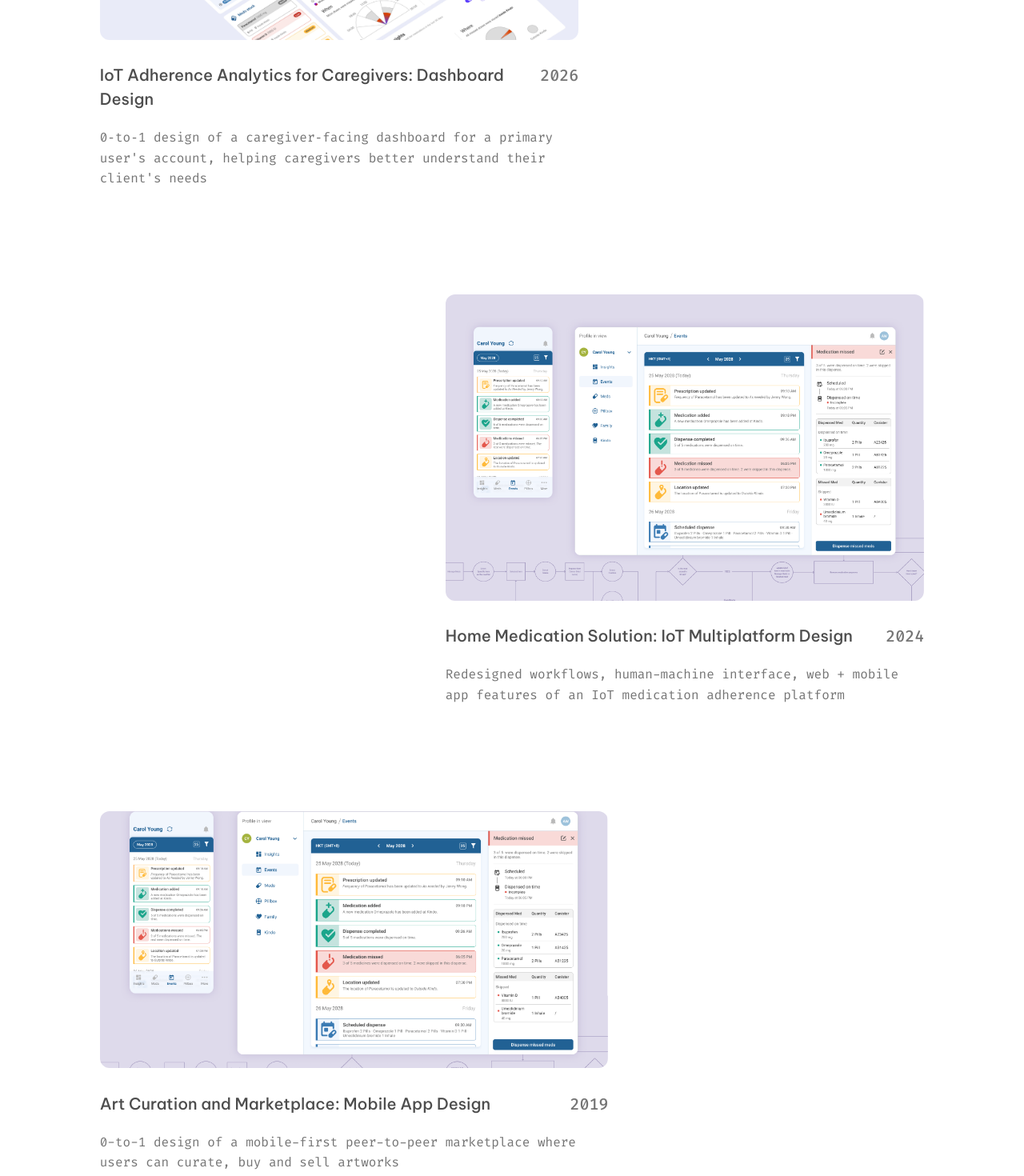
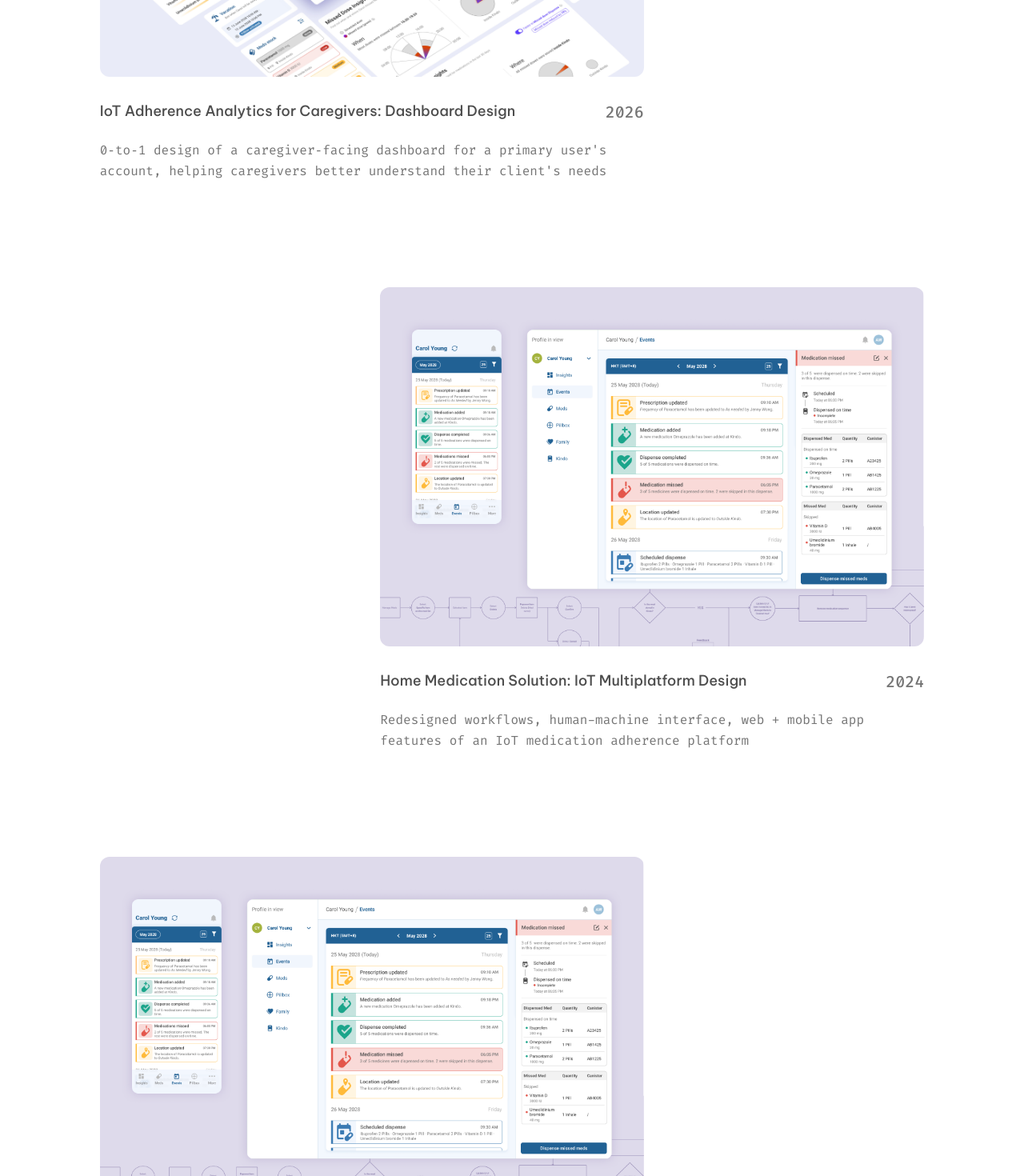
Before and after one commit to edgar-hd/temp-app, a Vue app: page / in a window 1280 px wide. Shown: the part 1000-2470 px from the top of the page at 80% size. Built offline with nearby package versions, Linux system fonts and the light colour scheme.

Commit message:
smaller spacing

```diff
--- a/src/views/Portfolio.vue
+++ b/src/views/Portfolio.vue
@@ -1,6 +1,6 @@
 <template>
     <div class="portfolio-page">
-        <header class="top-bar">
+        <header class="top-bar" :class="{ 'top-bar--hidden': topBarHidden }">
             <div class="top-bar-inner">
                 <div ref="topBarContent" class="top-bar-content">
                     <router-link to="/" class="logo-block">
@@ -240,9 +240,15 @@ export default {
             navCompact: false,
             fullNavWidth: null,
             navGapObserver: null,
+            topBarHidden: false,
+            lastScrollY: 0,
+            scrollTicking: false,
         }
     },
     mounted() {
+        this.lastScrollY = window.scrollY
+        window.addEventListener('scroll', this.onScroll, { passive: true })
+
         this.$nextTick(() => {
             this.updateNavCompact()
             if (this.$refs.topBarContent) {
@@ -253,9 +259,31 @@ export default {
         })
     },
     beforeUnmount() {
+        window.removeEventListener('scroll', this.onScroll)
         this.navGapObserver?.disconnect()
     },
     methods: {
+        onScroll() {
+            if (this.scrollTicking) return
+            this.scrollTicking = true
+
+            requestAnimationFrame(() => {
+                const y = window.scrollY
+                const delta = y - this.lastScrollY
+
+                if (y <= 0) {
+                    this.topBarHidden = false
+                } else if (delta > 5 && y > 120) {
+                    this.topBarHidden = true
+                    this.menuOpen = false
+                } else if (delta < -5) {
+                    this.topBarHidden = false
+                }
+
+                this.lastScrollY = y
+                this.scrollTicking = false
+            })
+        },
         updateNavCompact() {
             const content = this.$refs.topBarContent
             const name = this.$refs.logoName
@@ -290,13 +318,7 @@ export default {
     --about-bg: #f4f2f1;
     --page-max: 1454px;
     --page-pad: clamp(100px, calc(100px + (100vw - 997px) * 40 / 457), 140px);
-    --project-scale: 0.75;
-    --project-w: calc(798px * var(--project-scale));
-    --project-w-last: clamp(
-        var(--project-w),
-        calc((798px + (100vw - 997px) * 80 / 457) * var(--project-scale)),
-        calc(878px * var(--project-scale))
-    );
+    --project-w: 680px;
     --project-stack-gap: clamp(120px, calc(120px + (100vw - 997px) * 20 / 457), 140px);
 
     position: relative;
@@ -314,6 +336,12 @@ export default {
     z-index: 100;
     width: 100%;
     background: #fff;
+    transform: translateY(0);
+    transition: transform 0.3s ease;
+}
+
+.top-bar--hidden {
+    transform: translateY(-100%);
 }
 
 .top-bar-inner {
@@ -584,7 +612,7 @@ export default {
 }
 
 .project:last-child {
-    width: var(--project-w-last);
+    width: var(--project-w);
     max-width: 100%;
     margin-top: var(--project-stack-gap);
 }
@@ -599,32 +627,13 @@ export default {
 .project-image {
     position: relative;
     z-index: 1;
-    width: 100%;
+    width: var(--project-w);
+    max-width: 100%;
+    height: auto;
     display: block;
     border-radius: 12px;
     background: #fff;
-    object-fit: cover;
     transition: border-radius 0.45s ease;
-}
-
-.project--featured .project-image {
-    height: clamp(
-        calc(449px * var(--project-scale)),
-        calc((450px - (100vw - 997px) * 1 / 457) * var(--project-scale)),
-        calc(450px * var(--project-scale))
-    );
-}
-
-.project--offset .project-image {
-    height: calc(510px * var(--project-scale));
-}
-
-.project:last-child .project-image {
-    height: clamp(
-        calc(403px * var(--project-scale)),
-        calc((403px + (100vw - 997px) * 41 / 457) * var(--project-scale)),
-        calc(444px * var(--project-scale))
-    );
 }
 
 .project:hover .project-image,
@@ -648,9 +657,9 @@ export default {
     min-width: 0;
     margin: 0;
     font-family: 'Be Vietnam Pro', sans-serif;
-    font-size: 20px;
+    font-size: 18px;
     font-weight: 500;
-    line-height: 30px;
+    line-height: 27px;
     color: var(--title);
     transition: color 0.25s ease;
 }
@@ -873,18 +882,6 @@ export default {
         margin-top: 140px;
     }
 
-    .project--featured .project-image {
-        height: calc(449px * var(--project-scale));
-    }
-
-    .project--offset .project-image {
-        height: calc(510px * var(--project-scale));
-    }
-
-    .project:last-child .project-image {
-        height: calc(444px * var(--project-scale));
-    }
-
     .project-caption {
         margin-top: 28px;
     }
@@ -993,18 +990,6 @@ export default {
 
     .project:last-child {
         margin-top: 120px;
-    }
-
-    .project--featured .project-image {
-        height: calc(450px * var(--project-scale));
-    }
-
-    .project--offset .project-image {
-        height: calc(510px * var(--project-scale));
-    }
-
-    .project:last-child .project-image {
-        height: calc(403px * var(--project-scale));
     }
 
     .project-caption {
```
